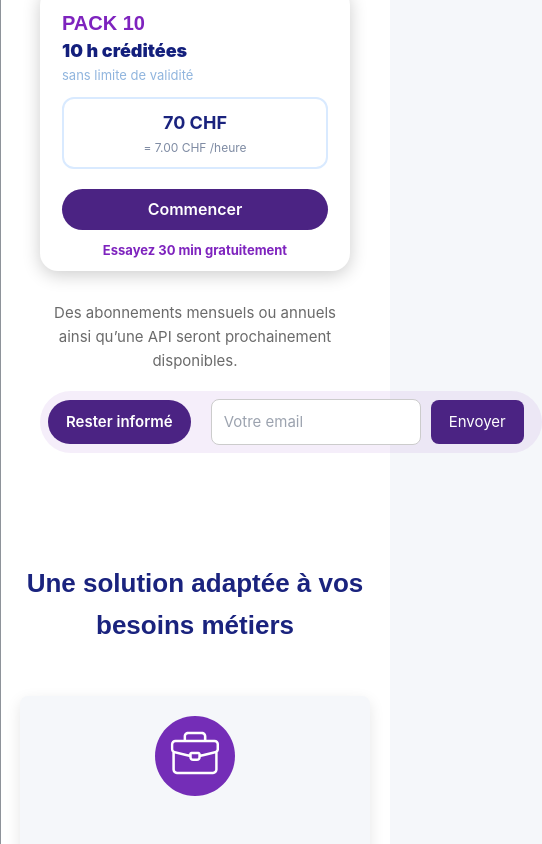
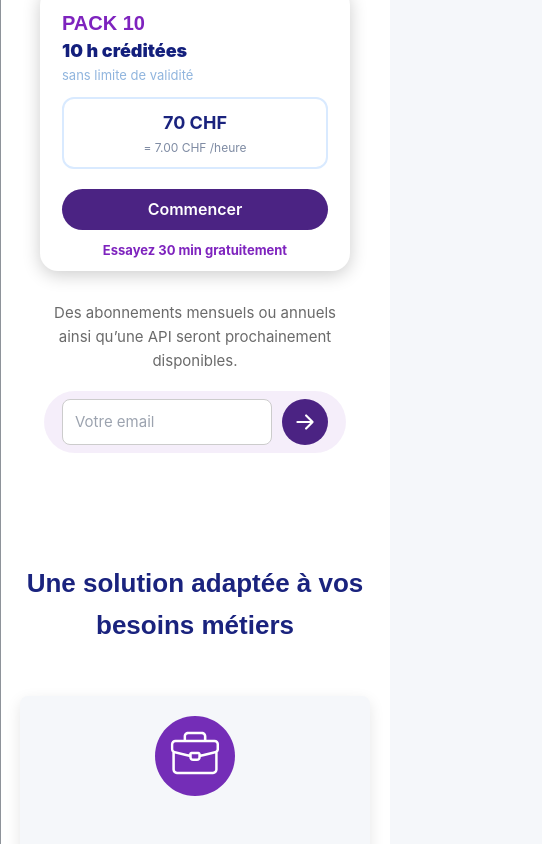
Before and after one commit to LaFurette/SWISSTRANSCRIPT, a plain HTML site: page fr/index.html in a window 390 px wide. Both pictures are taken after a click on the button "Rester informé". Shown: the part 6045-6889 px from the top of the page, 542 px wide, since content can reach past the window. Drawn offline with nearby package versions, Linux system fonts and the light colour scheme; a script that the page names is missing; a web font is replaced by a local one.

Commit message:
Notify bouton sur mobile

```diff
--- a/fr/index.html
+++ b/fr/index.html
@@ -495,7 +495,14 @@
         <div class="notify-wrap">
           <button id="notifyToggle" class="notify-btn">Rester informé</button>
           <input type="email" id="notifyInput" class="notify-input" placeholder="Votre email">
-          <button id="notifySend" class="notify-send">Envoyer</button>
+          <button id="notifySend" class="notify-send">
+            <span class="send-text">Envoyer</span>
+            <svg class="send-icon" viewBox="0 0 24 24" fill="none">
+              <path d="M5 12h14M13 6l6 6-6 6" stroke="currentColor" stroke-width="2" stroke-linecap="round"
+                stroke-linejoin="round" />
+            </svg>
+          </button>
+
         </div>
       </div>
 
--- a/styles.css
+++ b/styles.css
@@ -131,6 +131,7 @@ details[open] summary::after {
   text-decoration: none;
   transition: color 0.3s ease-in-out;
 }
+
 #main .lang-separator {
   color: rgba(255, 255, 255, 0.6);
   margin: 0 8px;
@@ -153,14 +154,17 @@ details[open] summary::after {
   color: #a8a8a8;
   border-color: #a8a8a8;
 }
+
 #languageSwitcherMobile .lang-link.active {
   color: #fff;
   border-color: #a8a8a8;
 }
+
 #languageSwitcherMobile .lang-link:hover {
   color: #fff;
   border-color: #fff;
 }
+
 .icon-chevron {
   width: 1rem !important;
   height: 1rem !important;
@@ -262,7 +266,7 @@ header#main {
 }
 
 header#main nav ul li a {
-  color: #000!important;
+  color: #000 !important;
 }
 
 .header-container {
@@ -290,7 +294,7 @@ nav ul li {
 }
 
 nav ul li a {
-  color: white!important;
+  color: white !important;
   text-decoration: none;
   font-weight: 500;
   transition: opacity 0.3s;
@@ -403,7 +407,7 @@ nav ul li a:hover {
   position: relative;
   padding: 160px 20px 100px 20px;
 
-  background-image:  url('/SWISSTRANSCRIPT/images/Photo_Background.jpg');
+  background-image: url('/SWISSTRANSCRIPT/images/Photo_Background.jpg');
   background-size: cover;
   background-position: center;
   background-repeat: no-repeat;
@@ -415,12 +419,10 @@ nav ul li a:hover {
   content: "";
   position: absolute;
   inset: 0;
-  background: linear-gradient(
-    90deg,
-    rgba(11, 12, 76, 0.85) 0%,
-    rgba(11, 12, 76, 0.6) 35%,
-    rgba(11, 12, 76, 0.0) 70%
-  );
+  background: linear-gradient(90deg,
+      rgba(11, 12, 76, 0.85) 0%,
+      rgba(11, 12, 76, 0.6) 35%,
+      rgba(11, 12, 76, 0.0) 70%);
   z-index: 0;
 }
 
@@ -523,6 +525,7 @@ nav ul li a:hover {
   border: 1px solid #4b2383 !important;
   color: #4b2383 !important;
 }
+
 @media (max-width: 1025px) {
   .hero-solution::before {
     background: rgba(11, 12, 76, 0.6);
@@ -698,7 +701,7 @@ nav ul li a:hover {
 
 .feature-item h3 {
   font-size: 18px;
-  margin:14px 0 5px 0px;
+  margin: 14px 0 5px 0px;
   color: #1a237e;
   padding: 0 24px 0 24px;
 }
@@ -946,6 +949,7 @@ nav ul li a:hover {
   margin-bottom: 50px;
   line-height: 1.6;
 }
+
 /* SECTION */
 .pricing {
   padding: 50px 20px 30px 20px;
@@ -972,13 +976,13 @@ nav ul li a:hover {
   background: #fff;
   border-radius: 18px;
   padding: 20px 22px 10px 22px;
-  box-shadow: 0 4px 18px rgba(0,0,0,0.2);
+  box-shadow: 0 4px 18px rgba(0, 0, 0, 0.2);
   text-align: left;
 }
 
 .t-pack {
   font-size: 20px;
-  font-weight: 900!important;
+  font-weight: 900 !important;
   color: #7e23be;
   margin-bottom: 0px;
   text-transform: uppercase;
@@ -989,10 +993,12 @@ nav ul li a:hover {
   color: #131f7c;
   font-weight: 900;
 }
+
 .t-hours span {
   color: #90b5de;
   font-size: 13px;
 }
+
 .t-hours {
   line-height: 23px;
 }
@@ -1109,9 +1115,43 @@ nav ul li a:hover {
 .notify-wrap.open .notify-send {
   opacity: 1;
   transform: translateX(0);
-     display: inline-block;
-
-}
+  display: inline-flex;
+  align-items: center;
+  justify-content: center;
+  gap: 8px;
+}
+
+@media (max-width: 767px) {
+
+  .send-text {
+    display: none;
+  }
+
+  .notify-wrap.open .notify-send {
+    padding: 10px;
+    border-radius: 50%;
+    width: 46px;
+    height: 46px;
+  }
+
+  .notify-wrap.open .notify-btn {
+    display: none;
+  }
+}
+
+@media (min-width: 768px) {
+
+  .send-icon {
+    display: none;
+  }
+
+  .notify-wrap.open .notify-send {
+    padding: 10px 18px;
+    border-radius: 8px;
+  }
+}
+
+
 
 /* Testimonials Section */
 .testimonials {
@@ -1383,7 +1423,8 @@ footer {
   border-top: 1px solid rgba(255, 255, 255, 0.1);
 }
 
-.footer-bottom p, .footer-col a {
+.footer-bottom p,
+.footer-col a {
   font-size: 14px;
   color: rgba(255, 255, 255, 0.6);
 }
@@ -1475,6 +1516,7 @@ footer {
 .page-header.demo {
   padding: 80px 0 20px 0;
 }
+
 /* Pricing Section */
 #tarif .pricing-container {
   padding: 80px 0;
@@ -1796,7 +1838,7 @@ footer {
   margin-bottom: 25px;
   padding-bottom: 10px;
   border-bottom: 2px solid #e8eaf6;
-  color:#7e23be ;
+  color: #7e23be;
 }
 
 .faq-container .faq-section-title {
```
